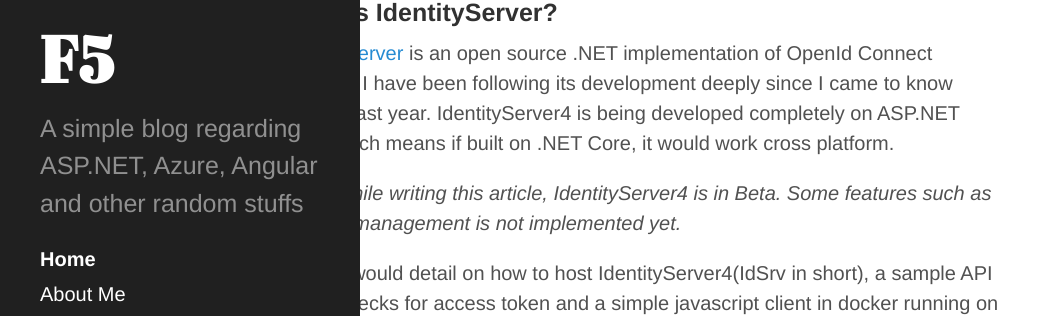
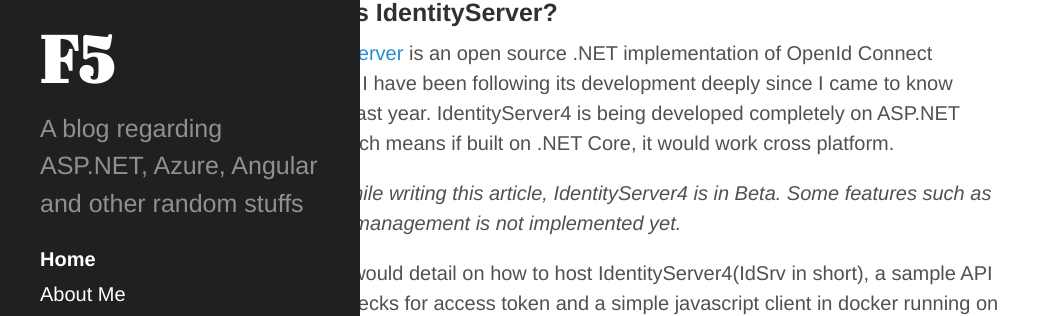
Before and after one commit to ankitbko/ankitbko.github.io, a Jekyll site: the page built from index.html, in a window 1280 px wide. Shown: the part 393-709 px from the top of the page, without its empty margins (0-1063 px from the left). Built offline with Jekyll 4.4.1, drawn with Linux system fonts in a browser that asks for light colours; the list of posts is cut into pages by our own code; some of the changed lines change nothing that is shown.

Commit message:
Changed description and tagline

```diff
--- a/_config.yml
+++ b/_config.yml
@@ -7,8 +7,8 @@
 
 # Setup
 title:            F5
-tagline:          'A simple blog'
-description:      'A simple blog regarding ASP.NET, Azure, Angular and other random stuffs'
+tagline:          'Let Me Debug It For You'
+description:      'A blog regarding ASP.NET, Azure, Angular and other random stuffs'
 url:              https://ankitbko.github.io
 baseurl:          /
 
```
